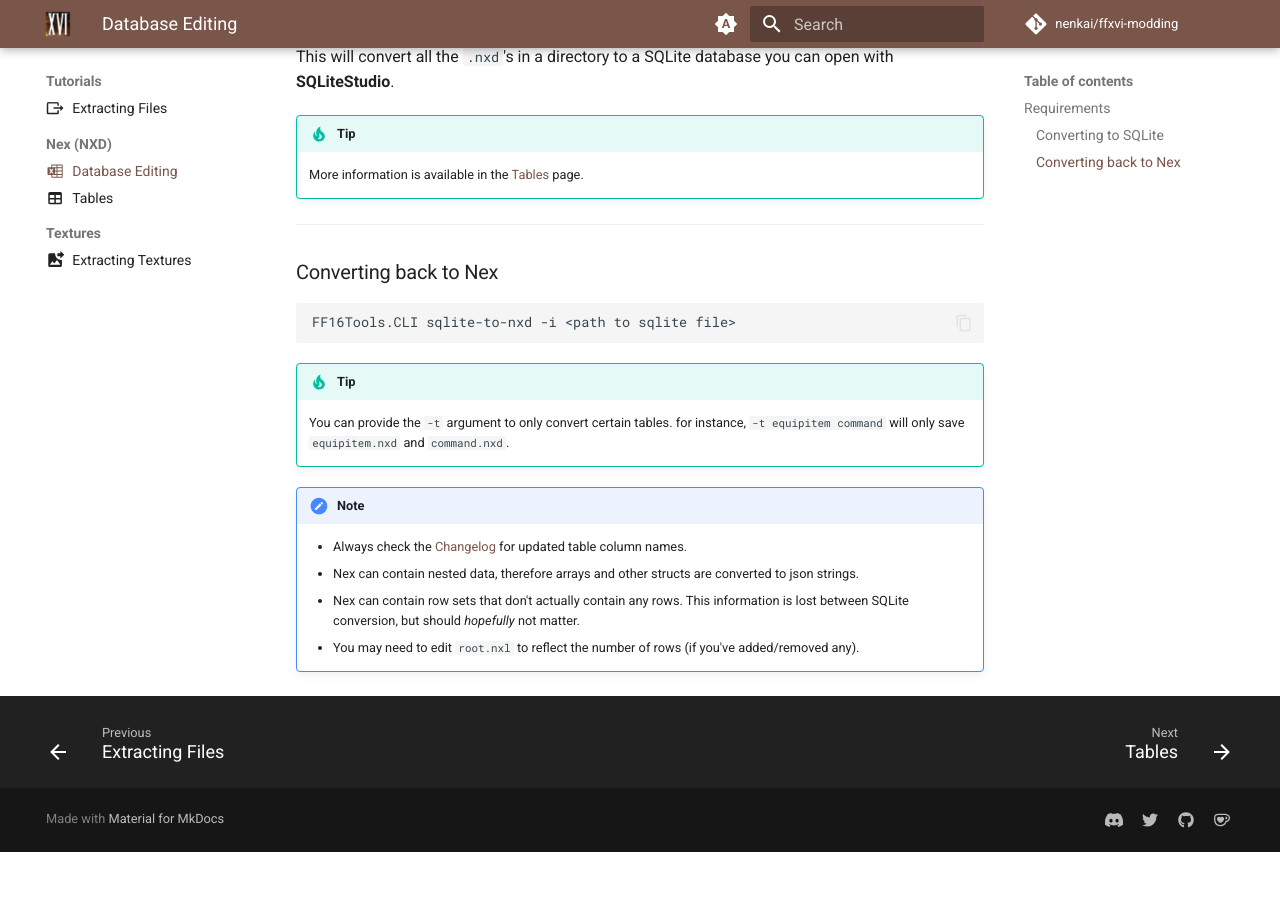
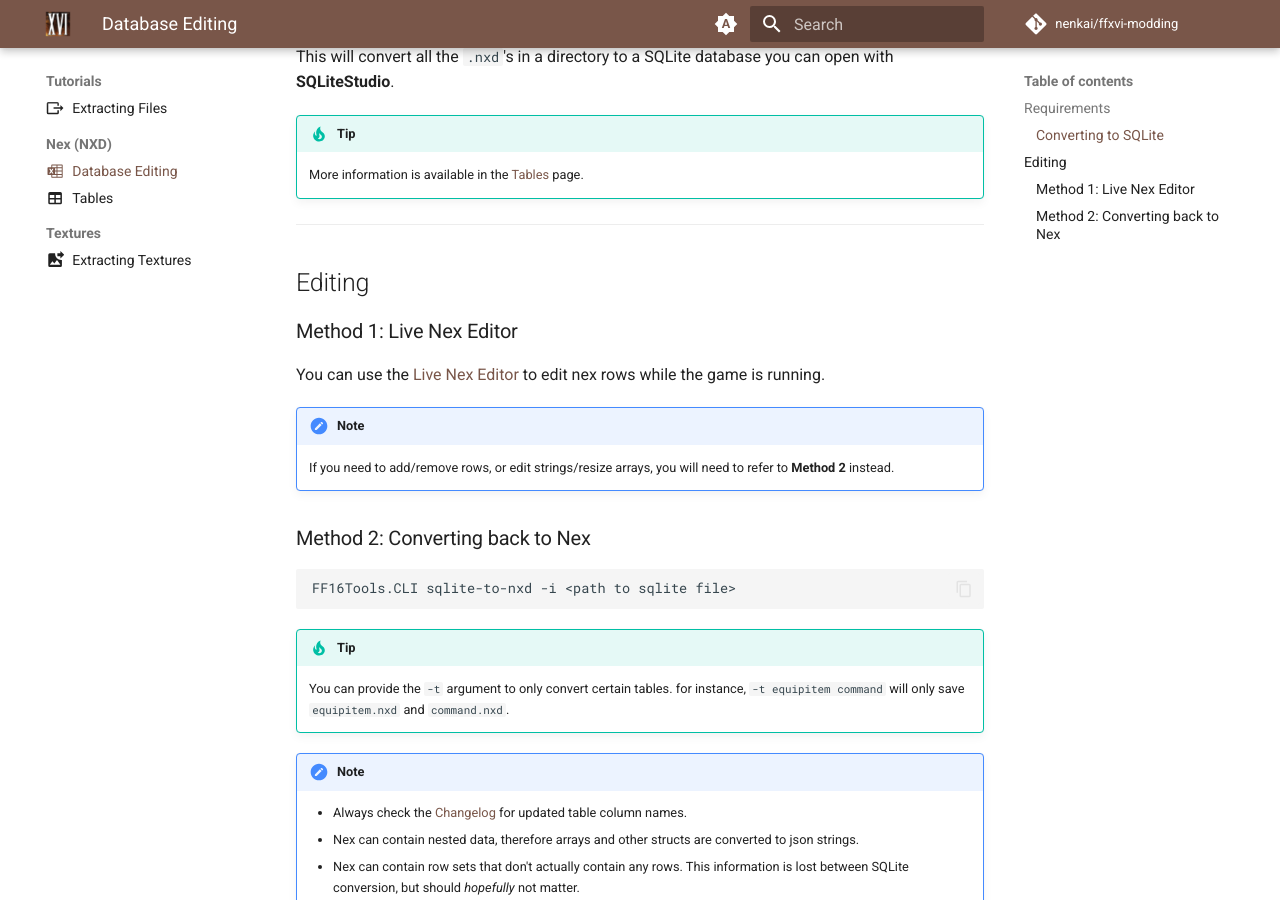
Before and after one commit to Nenkai/ffxvi-modding, an MkDocs documentation site: the page built from docs/tutorials/nex/nxd_editing.md, in a window 1280 px wide and 900 px high, scrolled down 758 px. Built offline with MkDocs 1.6.1 and Material for MkDocs 9.7.7, drawn with Linux system fonts in a browser that asks for light colours; comment, search, counter and statistics services are not loaded; before the commit the page ends 1610 px from its top, so only the background shows below that.

Commit message:
nex: add live nex editor reference

````diff
--- a/docs/tutorials/nex/nxd_editing.md
+++ b/docs/tutorials/nex/nxd_editing.md
@@ -33,7 +33,17 @@
 
 ---
 
-### Converting back to Nex
+## Editing
+
+### Method 1: Live Nex Editor
+
+You can use the [Live Nex Editor](https://www.nexusmods.com/finalfantasy16/mods/289) to edit nex rows while the game is running.
+
+!!! note
+
+    If you need to add/remove rows, or edit strings/resize arrays, you will need to refer to **Method 2** instead.
+
+### Method 2: Converting back to Nex
 
 ```
 FF16Tools.CLI sqlite-to-nxd -i <path to sqlite file>
````
